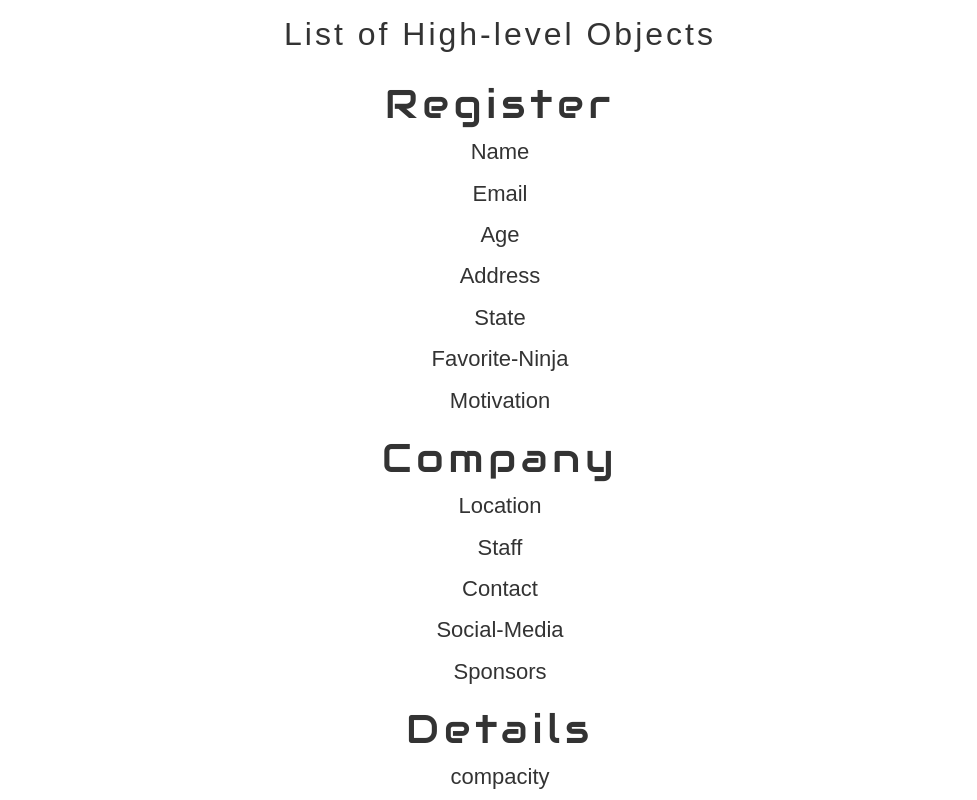
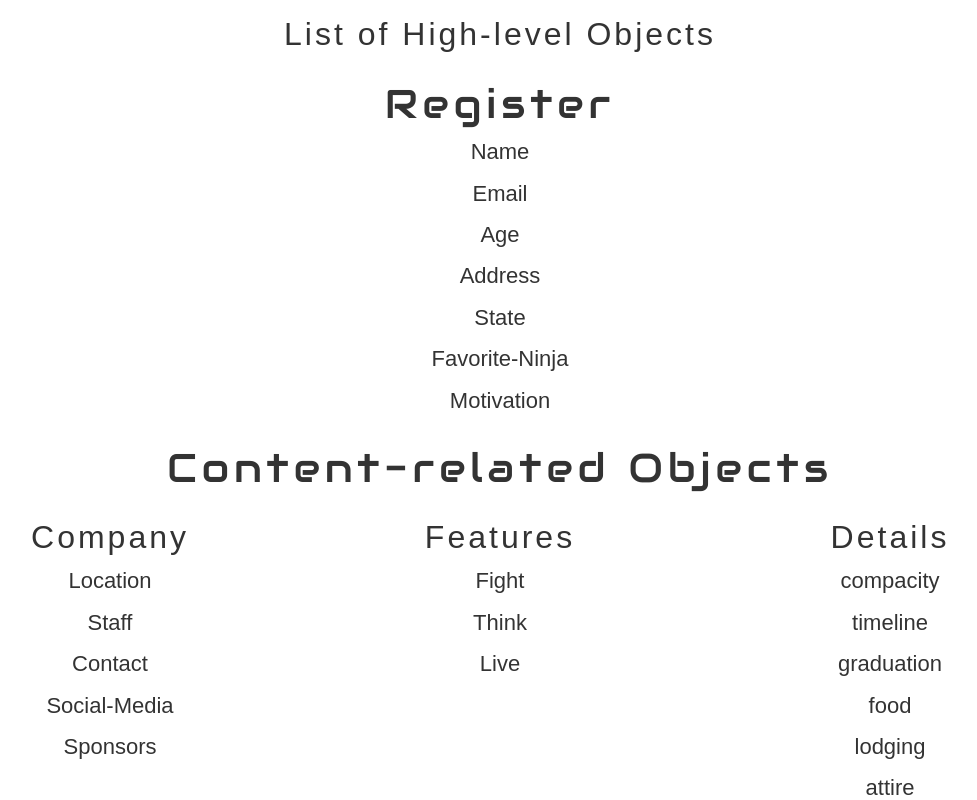
Before and after one commit to Yogibuff/Ninja-Academy, a plain HTML site: page objects.html in a window 1280 px wide. Shown: the part 147-947 px from the top of the page, without its empty margins (140-1117 px from the left). Drawn offline with nearby package versions, Linux system fonts and the light colour scheme; a web font is replaced by a local one.

Commit message:
updated objects file to differentiate between content vs the actual high-level objects used in forms and data collection

```diff
--- a/objects.html
+++ b/objects.html
@@ -29,13 +29,28 @@
           <p>State</p>
           <p>Favorite-Ninja</p>
           <p>Motivation</p>
-        <h1>Company</h1>
+      </div>
+    </div> <!-- close .row -->
+    <div class="row">
+      <div class="col-sm-12">
+        <h1>Content-related Objects</h1>
+      </div>
+      <div class="col-sm-4">
+        <h2>Company</h2>
           <p>Location</p>
           <p>Staff</p>
           <p>Contact</p>
           <p>Social-Media</p>
           <p>Sponsors</p>
-        <h1>Details</h1>
+      </div>
+      <div class="col-sm-4">
+        <h2>Features</h2>
+          <p>Fight</p>
+          <p>Think</p>
+          <p>Live</p>
+      </div>
+      <div class="col-sm-4">
+        <h2>Details</h2>
           <p>compacity</p>
           <p>timeline</p>
           <p>graduation</p>
```
